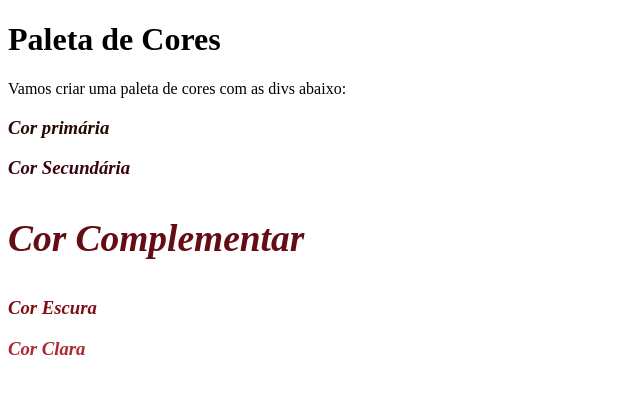
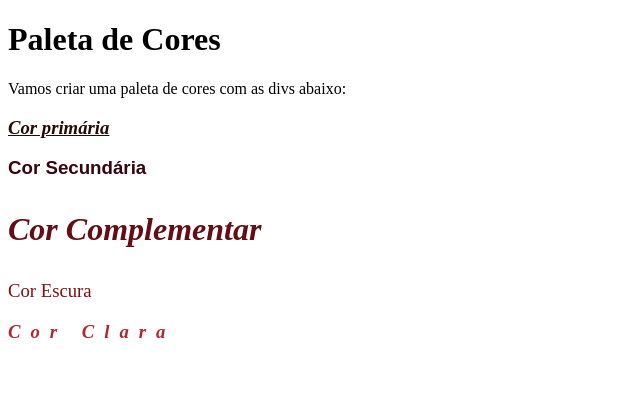
Before and after one commit to SavioMoraes/smmsavio-first-repo, a plain HTML site: page bloco_3/dia_3/Agrupamento de Seletores e Pseudoclasses/exercise-2/index.html in a window 1280 px wide. Shown: the whole page, without its empty margins (0-640 px from the left). Drawn offline with Linux system fonts and the light colour scheme.

Commit message:
adiciona alteraçoes de Pseudo Classes em style.css

```diff
--- a/bloco_3/dia_3/Agrupamento de Seletores e Pseudoclasses/exercise-2/style.css
+++ b/bloco_3/dia_3/Agrupamento de Seletores e Pseudoclasses/exercise-2/style.css
@@ -9,7 +9,6 @@ div:nth-child(4) {
 }
 div:nth-child(5) {
   color: #640d14;
-  font-size: 2em;
 }
 div:nth-child(6) {
   color: #800e13;
@@ -17,6 +16,21 @@ div:nth-child(6) {
 div:nth-child(7) {
   color: #ad2831;
 }
-h3:nth-child(odd) {
+div:nth-child(3) h3:first-child {
   font-style: italic;
+  text-decoration: underline;
 }
+div:nth-child(4) h3:first-child {
+  font-family: sans-serif;
+}
+div:nth-child(5) h3:first-child {
+  font-style: italic;
+  font-size: 2em;
+}
+div:nth-child(6) h3:first-child {
+  font-weight: 100;
+}
+div:nth-child(7) h3:first-child {
+  font-style: italic;
+  letter-spacing: 10px;
+}
```
Also changed, not shown: bloco_3/dia_3/Agrupamento de Seletores e Pseudoclasses/exercise-2/index.html (+3 -3 lines), bloco_3/dia_3/Posicionamento de Elementos/index.html (+6 -5 lines), bloco_3/dia_3/Posicionamento de Elementos/style.css (+9 -0 lines).
